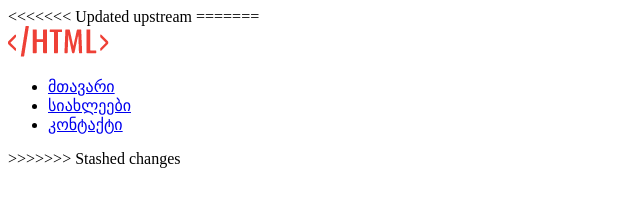
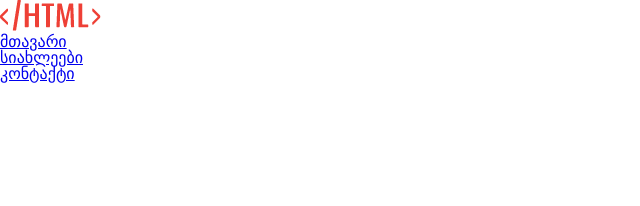
Before and after one commit to kvinik/lesson5, a plain HTML site: page contact.html in a window 1280 px wide. Shown: the whole page, without its empty margins (0-640 px from the left). Drawn offline with Linux system fonts and the light colour scheme.

Commit message:
add header
i added header in contact page

```diff
--- a/contact.html
+++ b/contact.html
@@ -1,28 +1,26 @@
 <!DOCTYPE html>
 <html lang="en">
 <head>
+    <link rel="stylesheet" href="styles/reset.css">
+    <link rel="stylesheet" href="styles/styles.css">
     <title>contact page</title>
 </head>
 <body>
-<<<<<<< Updated upstream
-
-=======
     <header>
         <img src="images/Group 7.png" alt="logo">
         <nav>
             <ul>
-                <li>
-                    <a href="#">მთავარი</a>
+                <li class="navbar-li">
+                    <a class="mainpage" href="index.html">მთავარი</a>
                 </li>
-                <li>
+                <li class="navbar-li">
                     <a href="#">სიახლეები</a>
                 </li>
-                <li>
-                    <a href="#">კონტაქტი</a>
+                <li class="navbar-li">
+                    <a href="contact.html">კონტაქტი</a>
                 </li>
             </ul>
         </nav>
     </header>
->>>>>>> Stashed changes
 </body>
 </html>
```
